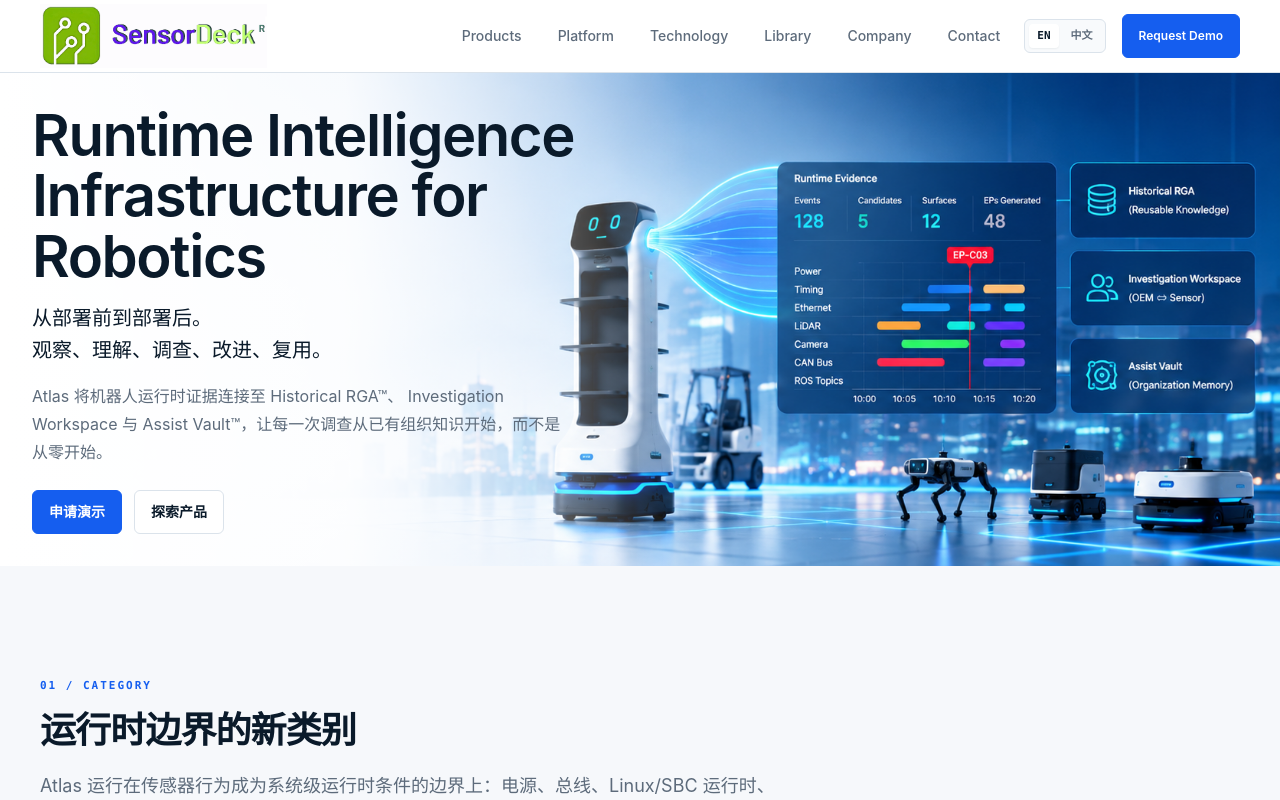
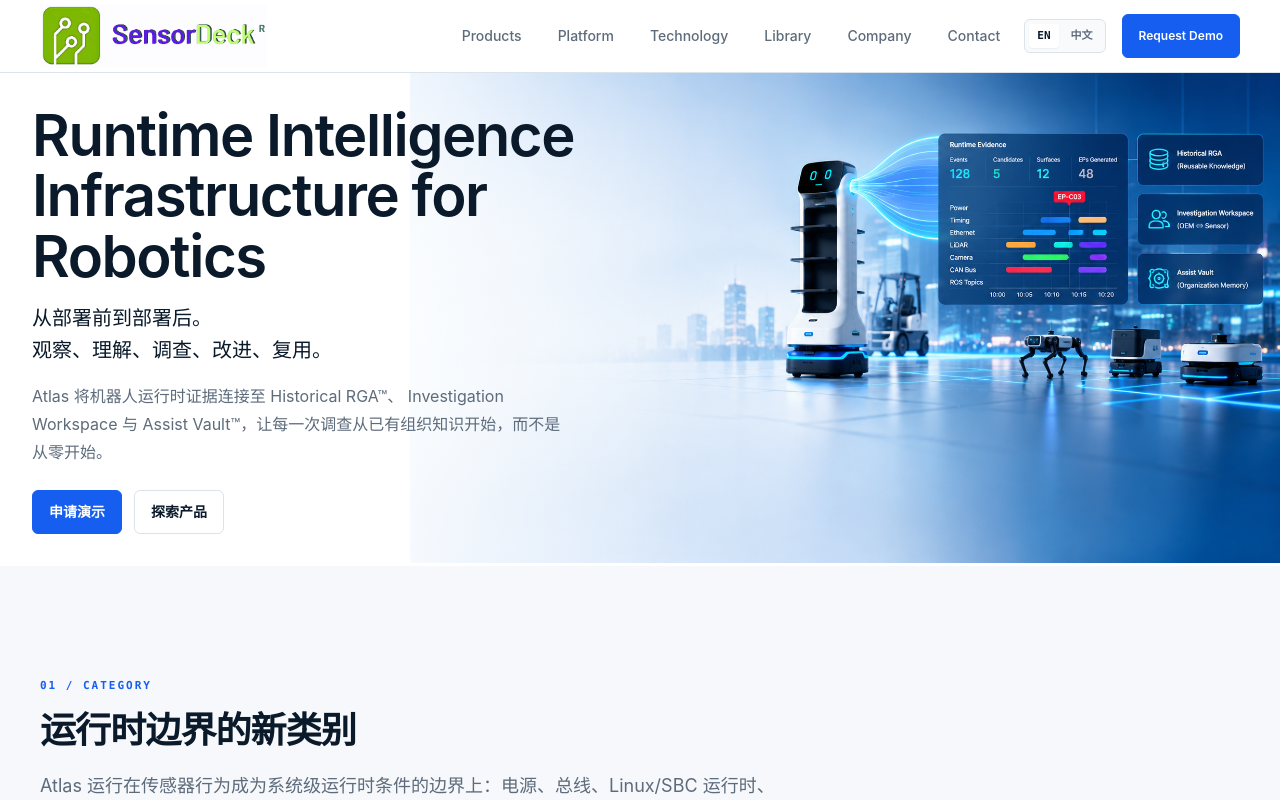
Before and after one commit to sensordeck/sensordeck-website, a Next.js app: page / in a window 1280 px wide. Shown: the top 800 px of the page. Built offline with nearby package versions, Linux system fonts and the light colour scheme.

Commit message:
Update page.tsx

```diff
--- a/src/app/page.tsx
+++ b/src/app/page.tsx
@@ -68,8 +68,8 @@
   className="relative w-full overflow-hidden bg-white"
   style={{
     backgroundImage: "url('/images/hero-runtime.png')",
-   backgroundSize: "cover",
-backgroundPosition: "70% top",
+   backgroundSize: "68% auto",
+  backgroundPosition: "right top",
     backgroundRepeat: "no-repeat",
   }}
 >
```
